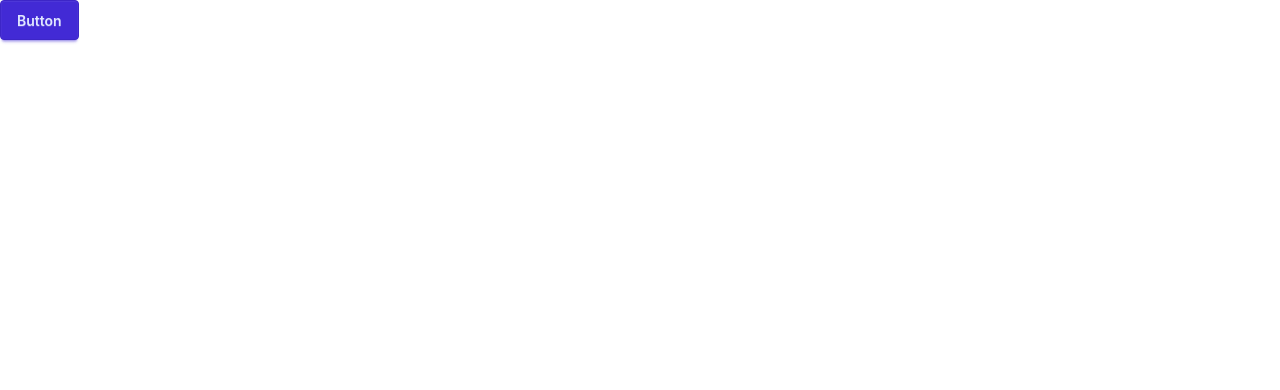
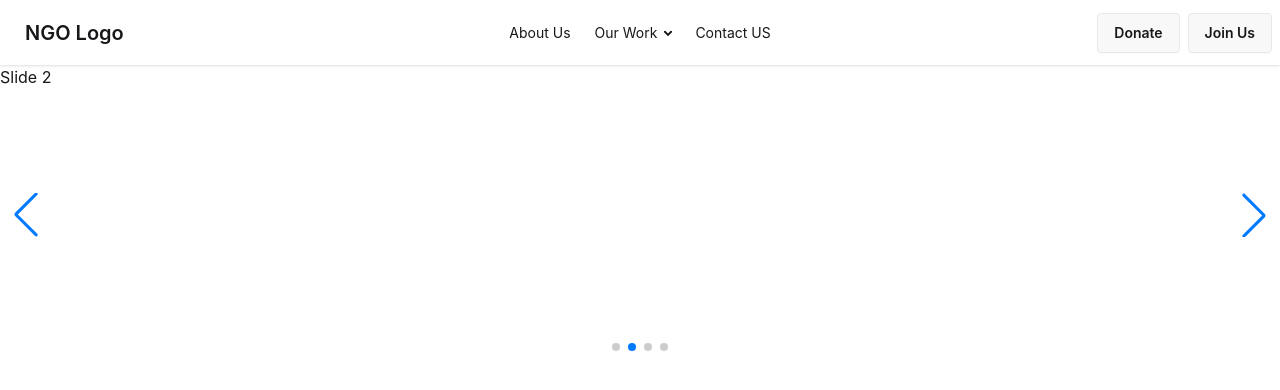
Before and after one commit to SaurabhJadli/social-NGO-UP, a React (Vite) app in the folder frontend/: page / in a window 1280 px wide. Shown: the top 390 px of the page. Built offline with nearby package versions, Linux system fonts and the light colour scheme.

Commit message:
nav added

```diff
--- a/frontend/package.json
+++ b/frontend/package.json
@@ -16,6 +16,7 @@
     "react": "^19.2.4",
     "react-dom": "^19.2.4",
     "react-router": "^7.13.1",
+    "swiper": "^12.1.2",
     "tailwindcss": "^4.2.2"
   },
   "devDependencies": {
--- a/frontend/src/App.jsx
+++ b/frontend/src/App.jsx
@@ -1,12 +1,12 @@
-import { useState } from 'react'
 import './App.css'
+import Home from './pages/Home'
 
 function App() {
 
   return (
     <>
-<button class="btn btn-primary">Button</button>
-    </>
+<Home />
+ </>
   )
 }
 
--- /dev/null
+++ b/frontend/src/components/Carousel.jsx
@@ -0,0 +1,40 @@
+import React, { useRef, useState } from 'react';
+// Import Swiper React components
+import { Swiper, SwiperSlide } from 'swiper/react';
+
+// Import Swiper styles
+import 'swiper/css';
+import 'swiper/css/pagination';
+import 'swiper/css/navigation';
+
+
+// import required modules
+import { Autoplay, Pagination, Navigation } from 'swiper/modules';
+
+export default function App() {
+  return (
+    <>
+      <Swiper
+        spaceBetween={30}
+        centeredSlides={true}
+        autoplay={{
+          delay: 2500,
+          disableOnInteraction: false,
+        }}
+        pagination={{
+          clickable: true,
+        }}
+        navigation={true}
+        modules={[Autoplay, Pagination, Navigation]}
+        className="mySwiper"
+      >
+        <SwiperSlide>
+            <img src="https://images.pexels.com/photos/1624497/pexels-photo-1624497.jpeg" alt="" />
+        </SwiperSlide>
+        <SwiperSlide>Slide 2</SwiperSlide>
+        <SwiperSlide>Slide 3</SwiperSlide>
+        <SwiperSlide>Slide 4</SwiperSlide>
+      </Swiper>
+    </>
+  );
+}
--- /dev/null
+++ b/frontend/src/components/Navbar.jsx
@@ -0,0 +1,58 @@
+const Navbar = () => {
+    return(
+      <header>
+        <div className="navbar bg-base-100 shadow-sm">
+  <div className="navbar-start">
+    <div className="dropdown">
+      <div tabIndex={0} role="button" className="btn btn-ghost lg:hidden">
+        <svg xmlns="http://www.w3.org/2000/svg" className="h-5 w-5" fill="none" viewBox="0 0 24 24" stroke="currentColor"> <path strokeLinecap="round" strokeLinejoin="round" strokeWidth="2" d="M4 6h16M4 12h8m-8 6h16" /> </svg>
+      </div>
+
+      {/* Menu options display only on mobile */}
+      <ul
+        tabIndex="-1"
+        className="menu menu-sm dropdown-content bg-base-100 rounded-box z-1 mt-3 w-52 p-2 shadow">
+        <li><a>About us</a></li>
+        <li>
+          <a>Our Work</a>
+          <ul className="p-2">
+            <li><a>Education 1</a></li>
+            <li><a>Health</a></li>
+          </ul>
+        </li>
+        <li><a>Contact Us</a></li>
+      </ul>
+
+      {/* Menu options display only on desktop */}
+
+    </div>
+    <a className="btn btn-ghost text-xl">NGO Logo</a>
+  </div>
+  <div className="navbar-center hidden lg:flex">
+    <ul className="menu menu-horizontal px-1">
+      <li><a>About Us</a></li>
+      <li>
+        <details>
+          <summary>Our Work</summary>
+          <ul className="p-2 bg-base-100 w-40 z-1">
+            <li><a>Education</a></li>
+            <li><a>Health</a></li>
+          </ul>
+        </details>
+      </li>
+      <li><a>Contact US</a></li>
+    </ul>
+  </div>
+
+  <div className="navbar-end">
+    <a className="btn mr-2">Donate</a>
+    <a className="btn">Join Us</a>
+  </div>
+
+</div>
+      </header>
+
+    )
+}
+
+export default Navbar;
--- a/frontend/src/pages/Home.jsx
+++ b/frontend/src/pages/Home.jsx
@@ -0,0 +1,18 @@
+import Carousel from "../components/Carousel"
+import Navbar from "../components/Navbar"
+
+
+const Home = () => {
+  return (
+<>
+<Navbar/>
+
+<main>
+  <Carousel/>
+</main>
+
+</>
+)
+}
+
+export default Home
```
Also changed, not shown: frontend/src/components/Footer.jsx (added), 1 other file (tests, documents, lock files or other folders).
